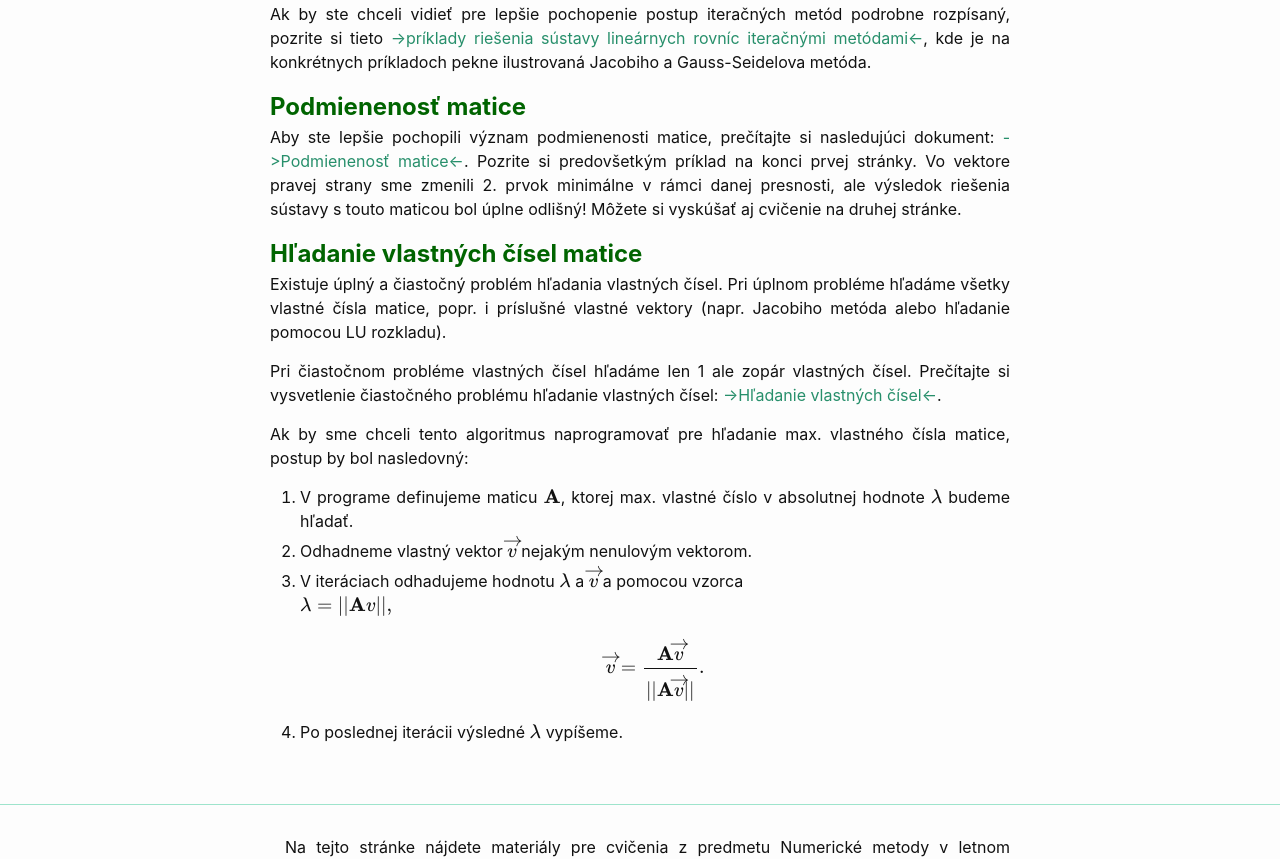
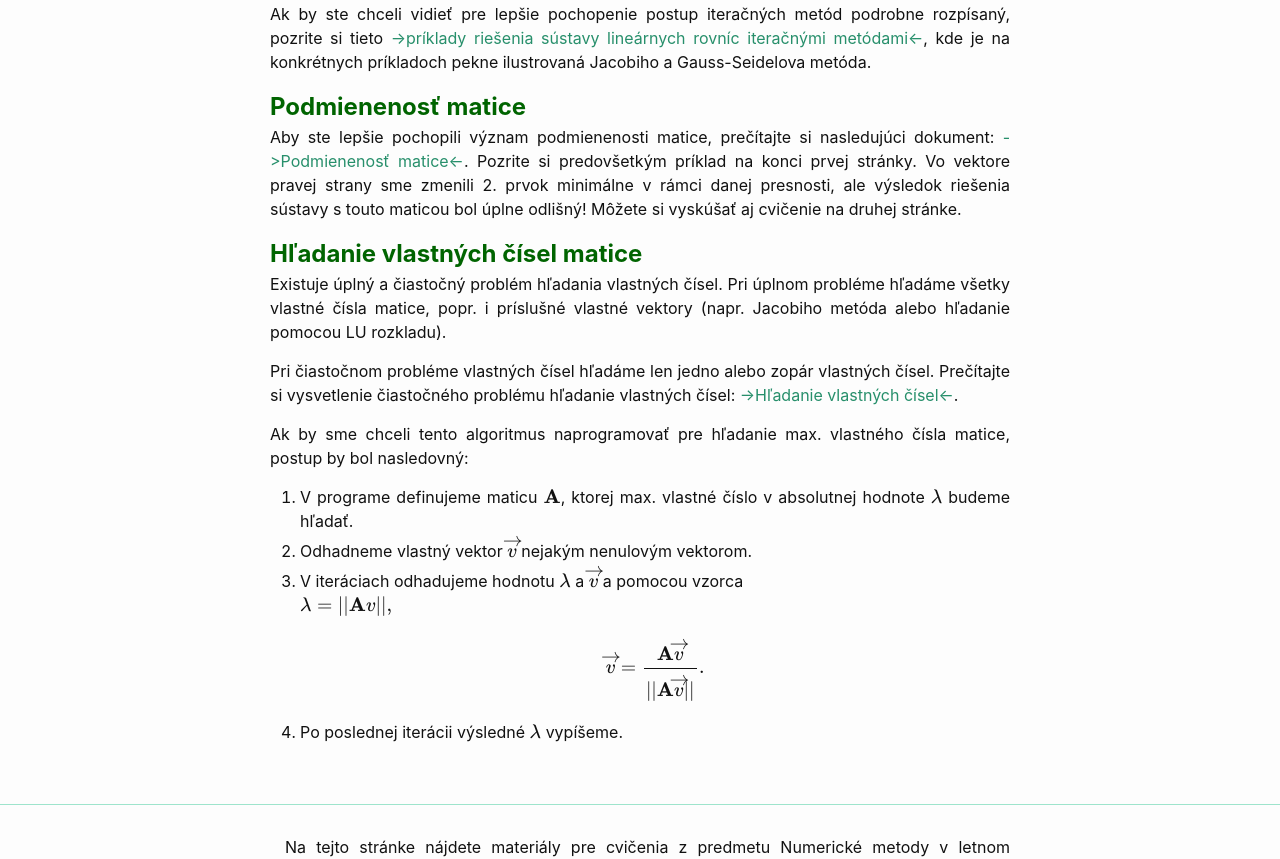
Before and after one commit to maslarova/maslarova.github.io, a Jekyll site: the page built from _posts/2021-03-11-cvicenie4.md, in a window 1280 px wide, cut to the strip 1096-1955 px from the top of the page. Built offline with Jekyll 4.4.1, drawn with Linux system fonts in a browser that asks for light colours.

Commit message:
2021-03-11-cvicenie4.md

```diff
--- a/_posts/2021-03-11-cvicenie4.md
+++ b/_posts/2021-03-11-cvicenie4.md
@@ -43,7 +43,7 @@
 Existuje úplný a čiastočný problém hľadania vlastných čísel. Pri úplnom probléme hľadáme všetky vlastné čísla matice, popr. i príslušné vlastné vektory (napr. Jacobiho metóda alebo hľadanie pomocou LU rozkladu).
 
 
-Pri čiastočnom probléme vlastných čísel hľadáme len 1 ale zopár vlastných čísel.
+Pri čiastočnom probléme vlastných čísel hľadáme len jedno alebo zopár vlastných čísel.
 Prečítajte si vysvetlenie čiastočného problému hľadanie vlastných čísel: [->Hľadanie vlastných čísel<-](http://kfe.fjfi.cvut.cz/~matysma4/nme/cv04/hledanivlastcisel.pdf).<br />
 
 
```
